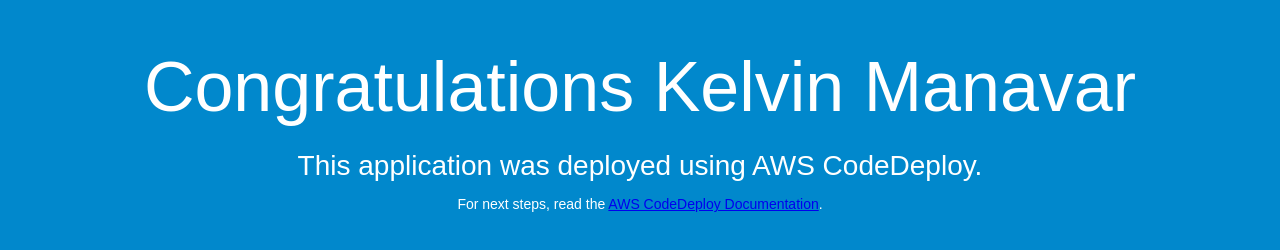
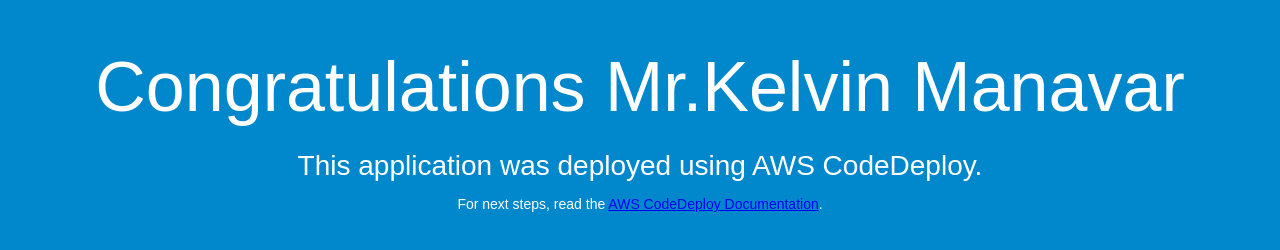
Before and after one commit to kelvinmanavar/sample-codepipeline, a plain HTML site: page index.html in a window 1280 px wide. Drawn offline with Linux system fonts and the light colour scheme.

Commit message:
Update index.html

```diff
--- a/index.html
+++ b/index.html
@@ -26,7 +26,7 @@
 </head>
 <body>
   <div align="center">
-    <h1>Congratulations Kelvin Manavar</h1>
+    <h1>Congratulations Mr.Kelvin Manavar</h1>
     <h2>This application was deployed using AWS CodeDeploy.</h2>
     <p>For next steps, read the <a href="http://aws.amazon.com/documentation/codedeploy">AWS CodeDeploy Documentation</a>.</p>
   </div>
```
